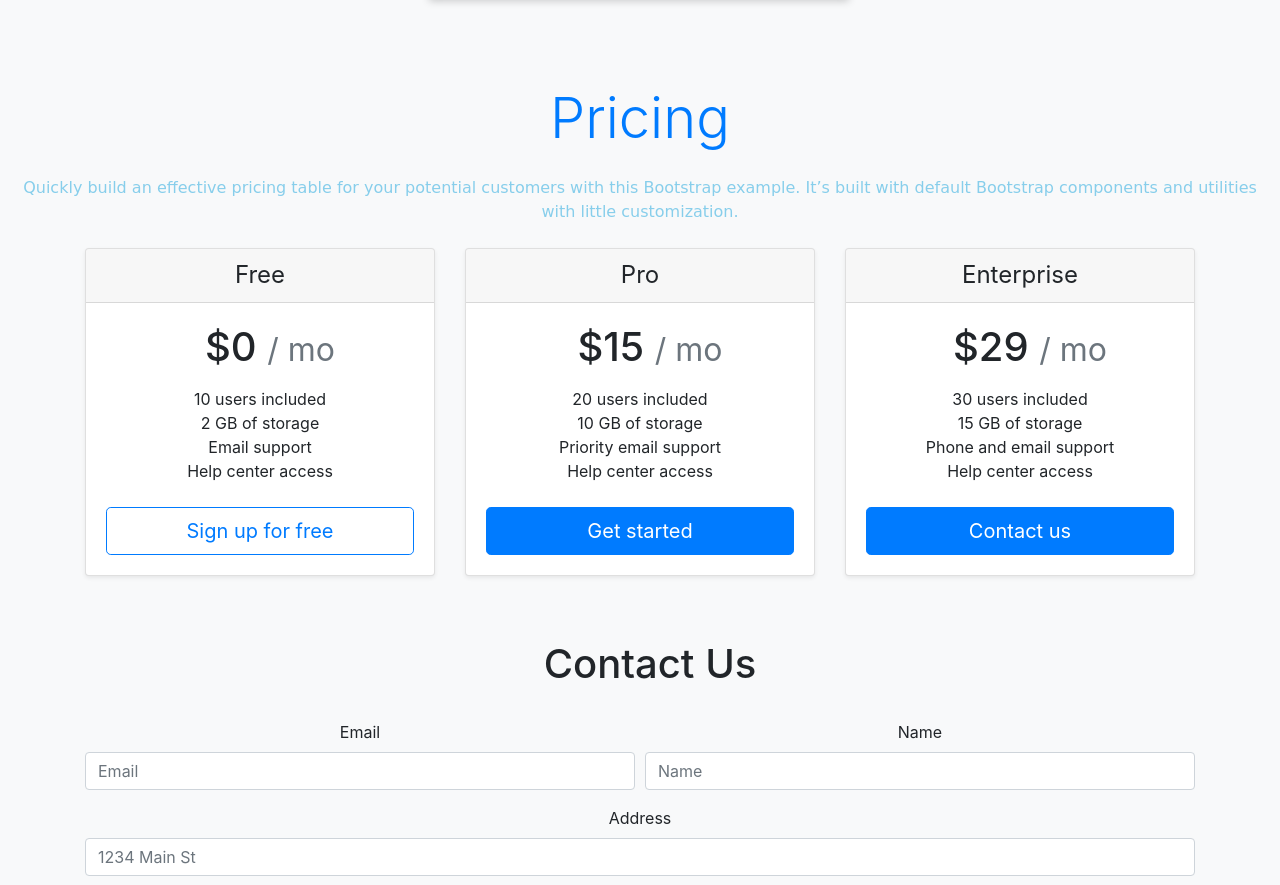
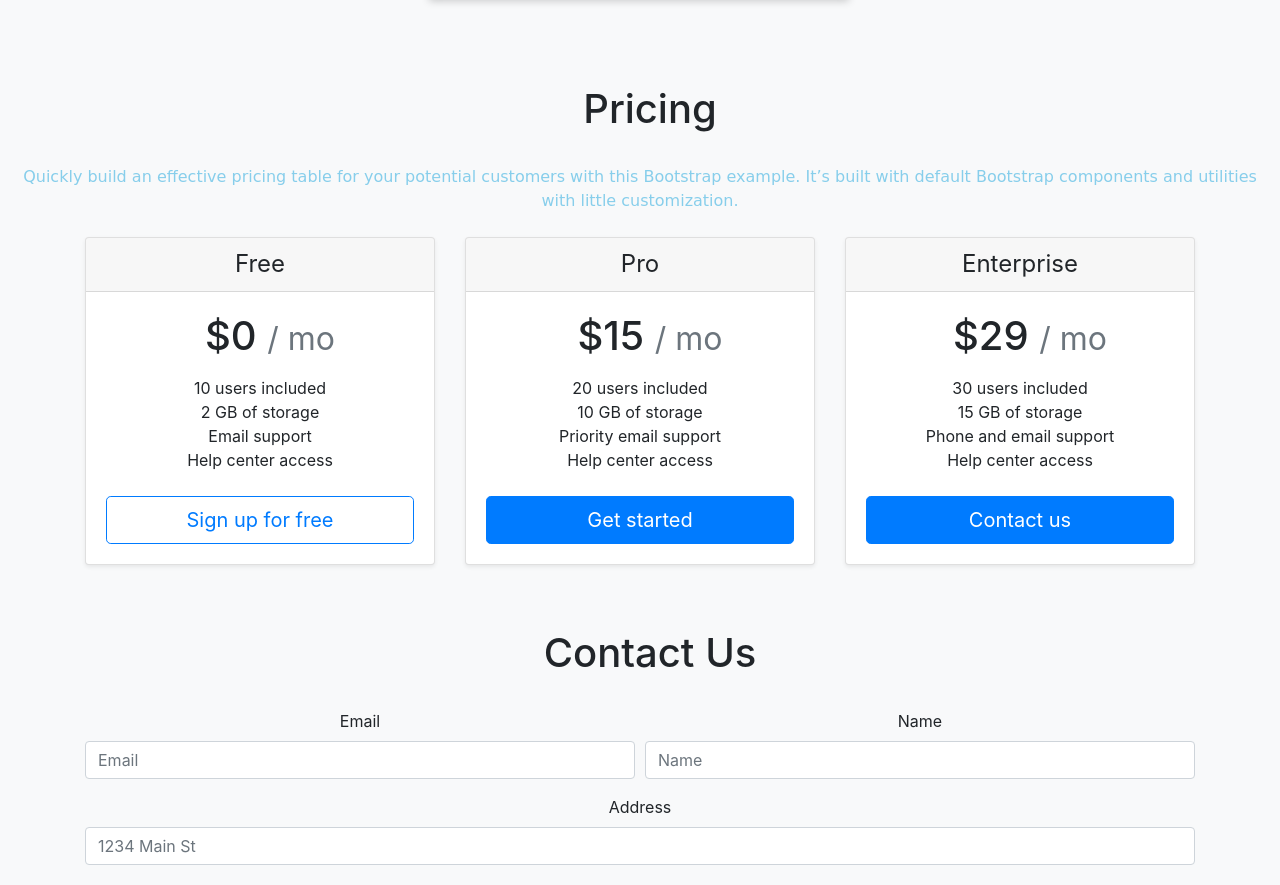
Before and after one commit to badiskerd/sand, a plain HTML site: page index.html in a window 1280 px wide. Shown: the part 2180-3065 px from the top of the page. Drawn offline with nearby package versions, Linux system fonts and the light colour scheme.

Commit message:
Update index.html

```diff
--- a/index.html
+++ b/index.html
@@ -176,7 +176,7 @@
 <br>
 
 <div class="pricing-header px-3 py-3 pt-md-5 pb-md-4 mx-auto text-center">
-  <h1 class="display-4">Pricing</h1> <br>
+  <h1 class="display-5">Pricing</h1> <br>
   <p class="lead-5">Quickly build an effective pricing table for your potential customers with this Bootstrap example. It’s built with default Bootstrap components and utilities with little customization.</p>
 </div>
 
```
